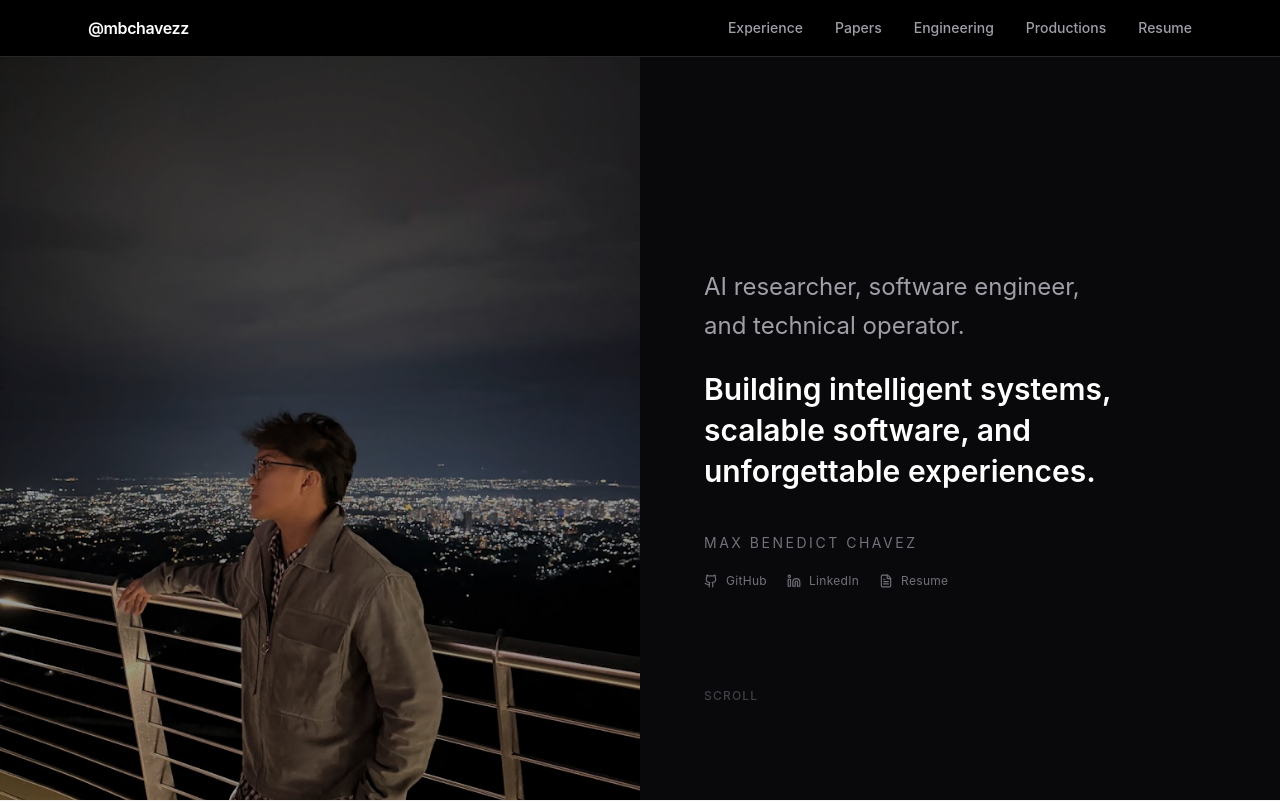
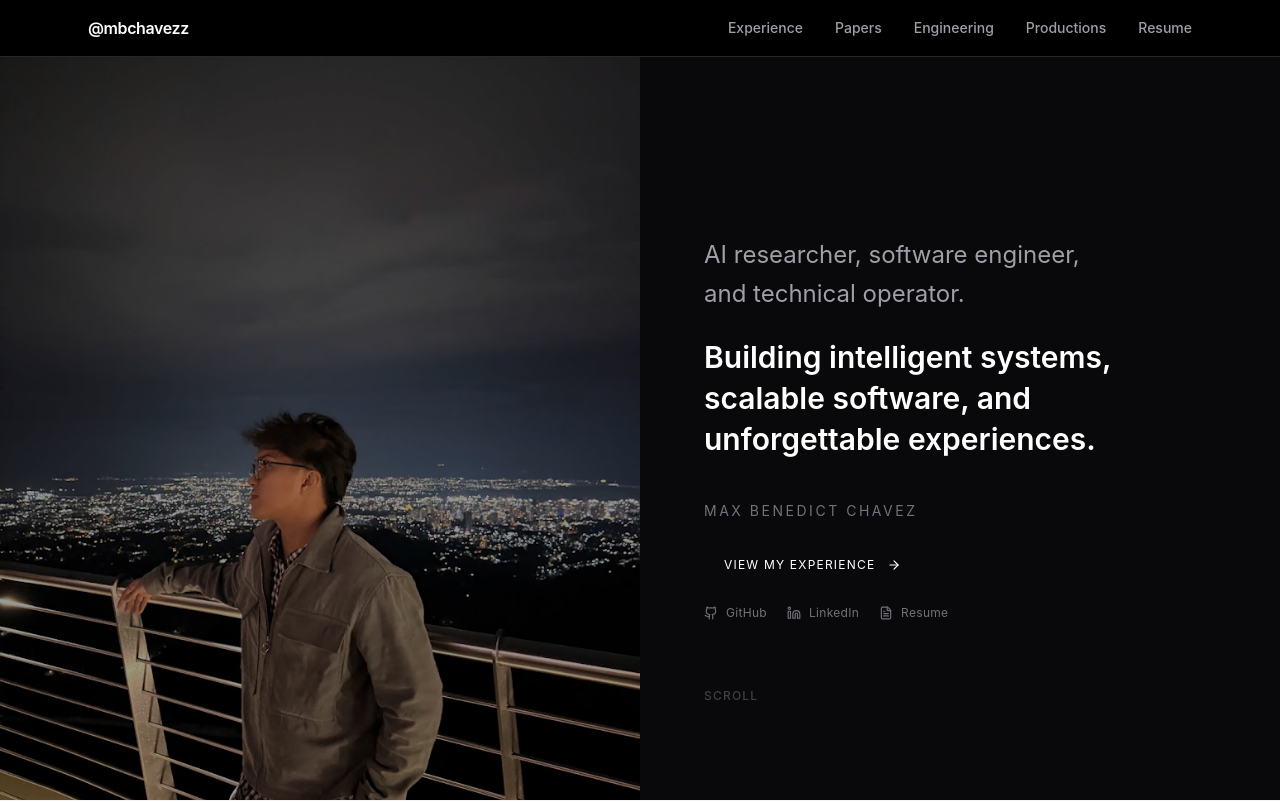
Before and after one commit to mbchavez27/mbchavezzportfolio, a React (Vite) app: page / in a window 1280 px wide. Shown: the top 802 px of the page. Built offline with nearby package versions, Linux system fonts and the light colour scheme.

Commit message:
feat(home): add a View my experience call to action to the hero

```diff
--- a/src/features/home/components/Introduction.tsx
+++ b/src/features/home/components/Introduction.tsx
@@ -1,14 +1,17 @@
 import { motion } from "motion/react";
+import { ArrowRight } from "lucide-react";
+import { Link } from "react-router";
 import { drawRule, revealOnLoad } from "@/lib/motion";
-import type { ContactLink } from "../domain/home.domain";
+import type { CallToAction, ContactLink } from "../domain/home.domain";
 
 type Props = {
   portraitSrc: string;
+  callToAction: CallToAction;
   socialLinks: readonly ContactLink[];
   onScrollDown: () => void;
 };
 
-export default function Introduction({ portraitSrc, socialLinks, onScrollDown }: Props) {
+export default function Introduction({ portraitSrc, callToAction, socialLinks, onScrollDown }: Props) {
   return (
     <section className="pt-14 min-h-screen grid grid-cols-1 md:grid-cols-2">
       <div className="relative min-h-64 md:min-h-full bg-zinc-900 overflow-hidden">
@@ -44,6 +47,16 @@ export default function Introduction({ portraitSrc, socialLinks, onScrollDown }:
           Max Benedict Chavez
         </motion.p>
 
+        <motion.div {...revealOnLoad({ y: 8, delay: 0.6, duration: 0.5 })} className="self-start mt-1">
+          <Link
+            to={callToAction.to}
+            className="group inline-flex items-center gap-3 bg-primary hover:bg-primary/85 text-white px-5 py-3 transition-colors duration-200 focus-visible:outline-2 focus-visible:outline-offset-4 focus-visible:outline-white"
+          >
+            <span className="font-body text-xs tracking-widest uppercase">{callToAction.label}</span>
+            <ArrowRight size={14} className="group-hover:translate-x-1 transition-transform duration-200" />
+          </Link>
+        </motion.div>
+
         <motion.div {...revealOnLoad({ delay: 0.65, duration: 0.5 })} className="flex items-center gap-5">
           {socialLinks.map(({ label, href, Icon }) => (
             <a
--- a/src/features/home/containers/IntroductionContainer.tsx
+++ b/src/features/home/containers/IntroductionContainer.tsx
@@ -2,11 +2,16 @@ import portraitImg from "@/assets/home/portrait.jpg";
 import { preferredScrollBehavior } from "@/lib/scroll";
 import { HAT_SELECTOR_ID } from "../components/HatSelector";
 import Introduction from "../components/Introduction";
-import { socialLinks } from "../data/home.data";
+import { heroCallToAction, socialLinks } from "../data/home.data";
 
 export default function IntroductionContainer() {
   const scrollToHats = () =>
     document.getElementById(HAT_SELECTOR_ID)?.scrollIntoView({ behavior: preferredScrollBehavior() });
 
-  return <Introduction portraitSrc={portraitImg} socialLinks={socialLinks} onScrollDown={scrollToHats} />;
+  return <Introduction
+      portraitSrc={portraitImg}
+      callToAction={heroCallToAction}
+      socialLinks={socialLinks}
+      onScrollDown={scrollToHats}
+    />;
 }
--- a/src/features/home/data/home.data.ts
+++ b/src/features/home/data/home.data.ts
@@ -4,7 +4,9 @@ import aiResearcherImg from "@/assets/home/ai-researcher.jpg";
 import softwareEngineerImg from "@/assets/home/software-engineer.jpg";
 import technicalOperatorImg from "@/assets/home/technical-operator.jpg";
 import { profileLinks } from "@/config/links";
-import type { ContactLink, Hat, Highlight } from "../domain/home.domain";
+import type { CallToAction, ContactLink, Hat, Highlight } from "../domain/home.domain";
+
+export const heroCallToAction: CallToAction = { label: "View my experience", to: "/experience" };
 
 export const hats: readonly Hat[] = [
   {
--- a/src/features/home/domain/home.domain.ts
+++ b/src/features/home/domain/home.domain.ts
@@ -16,6 +16,11 @@ export type Highlight = {
   readonly metric: { readonly value: string; readonly label: string };
 };
 
+export type CallToAction = {
+  readonly label: string;
+  readonly to: string;
+};
+
 export type ContactLink = {
   readonly label: string;
   readonly value: string;
```
